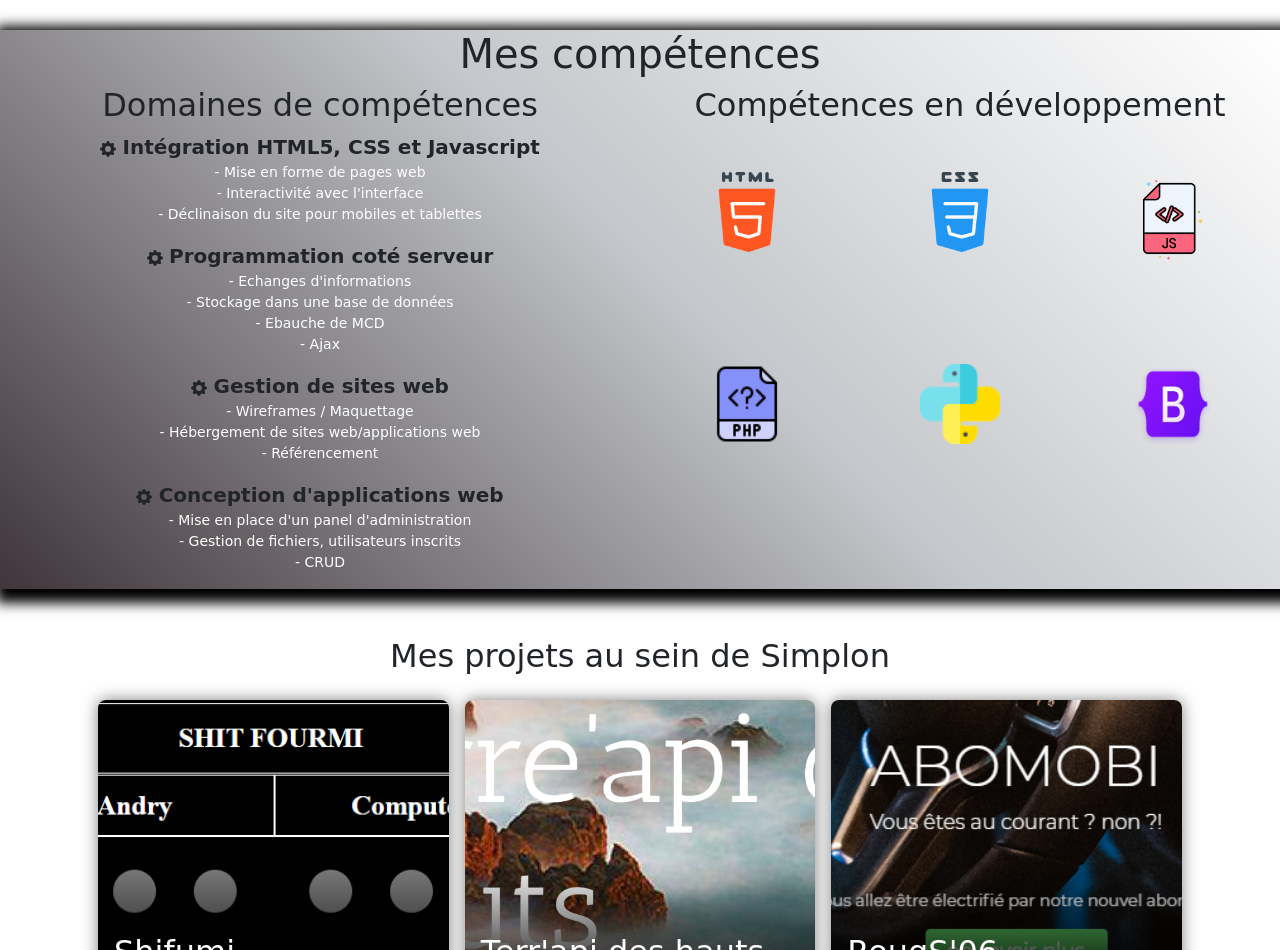
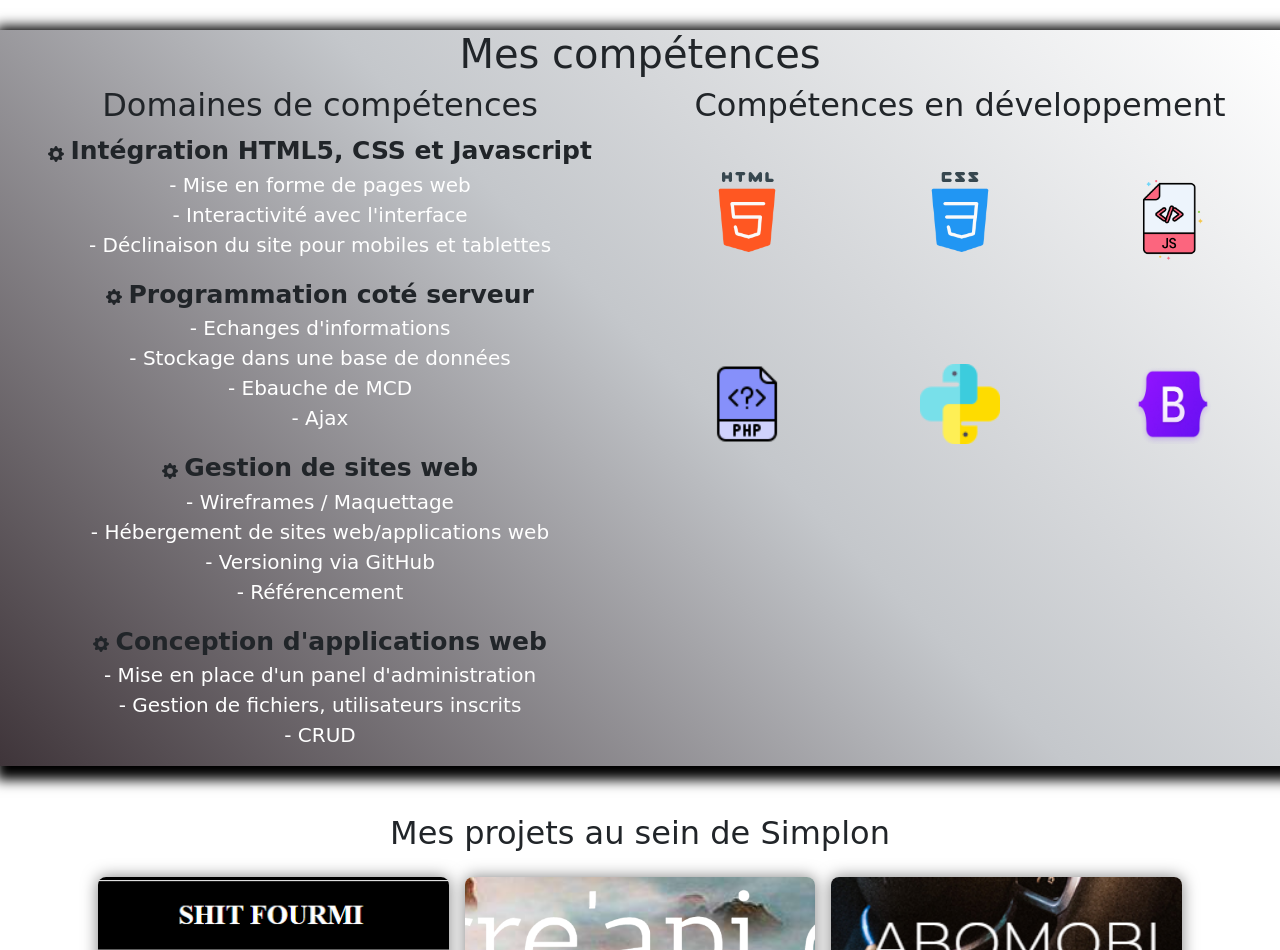
Before and after one commit to AndryRaza/portfolio_andry, a plain HTML site: page index.html in a window 1280 px wide. Shown: the part 1520-2470 px from the top of the page. Drawn offline with nearby package versions, Linux system fonts and the light colour scheme; a web font is replaced by a local one.

Commit message:
Modification des polices dans "mes compétences"

```diff
--- a/index.html
+++ b/index.html
@@ -184,8 +184,8 @@
                         class="bi bi-gear-fill" viewBox="0 0 16 16">
                         <path
                             d="M9.405 1.05c-.413-1.4-2.397-1.4-2.81 0l-.1.34a1.464 1.464 0 0 1-2.105.872l-.31-.17c-1.283-.698-2.686.705-1.987 1.987l.169.311c.446.82.023 1.841-.872 2.105l-.34.1c-1.4.413-1.4 2.397 0 2.81l.34.1a1.464 1.464 0 0 1 .872 2.105l-.17.31c-.698 1.283.705 2.686 1.987 1.987l.311-.169a1.464 1.464 0 0 1 2.105.872l.1.34c.413 1.4 2.397 1.4 2.81 0l.1-.34a1.464 1.464 0 0 1 2.105-.872l.31.17c1.283.698 2.686-.705 1.987-1.987l-.169-.311a1.464 1.464 0 0 1 .872-2.105l.34-.1c1.4-.413 1.4-2.397 0-2.81l-.34-.1a1.464 1.464 0 0 1-.872-2.105l.17-.31c.698-1.283-.705-2.686-1.987-1.987l-.311.169a1.464 1.464 0 0 1-2.105-.872l-.1-.34zM8 10.93a2.929 2.929 0 1 1 0-5.86 2.929 2.929 0 0 1 0 5.858z" />
-                    </svg> <strong>Intégration HTML5, CSS et Javascript</strong>
-                    <p class="text-white" style="font-size:14px">
+                    </svg> <strong class="competences_titre">Intégration HTML5, CSS et Javascript</strong>
+                    <p class="text-white competences_text">
                         - Mise en forme de pages web <br>
                         - Interactivité avec l'interface <br>
                         - Déclinaison du site pour mobiles et tablettes<br>
@@ -196,8 +196,8 @@
                         class="bi bi-gear-fill" viewBox="0 0 16 16">
                         <path
                             d="M9.405 1.05c-.413-1.4-2.397-1.4-2.81 0l-.1.34a1.464 1.464 0 0 1-2.105.872l-.31-.17c-1.283-.698-2.686.705-1.987 1.987l.169.311c.446.82.023 1.841-.872 2.105l-.34.1c-1.4.413-1.4 2.397 0 2.81l.34.1a1.464 1.464 0 0 1 .872 2.105l-.17.31c-.698 1.283.705 2.686 1.987 1.987l.311-.169a1.464 1.464 0 0 1 2.105.872l.1.34c.413 1.4 2.397 1.4 2.81 0l.1-.34a1.464 1.464 0 0 1 2.105-.872l.31.17c1.283.698 2.686-.705 1.987-1.987l-.169-.311a1.464 1.464 0 0 1 .872-2.105l.34-.1c1.4-.413 1.4-2.397 0-2.81l-.34-.1a1.464 1.464 0 0 1-.872-2.105l.17-.31c.698-1.283-.705-2.686-1.987-1.987l-.311.169a1.464 1.464 0 0 1-2.105-.872l-.1-.34zM8 10.93a2.929 2.929 0 1 1 0-5.86 2.929 2.929 0 0 1 0 5.858z" />
-                    </svg> <strong> Programmation coté serveur </strong>
-                    <p class="text-white" style="font-size:14px">
+                    </svg> <strong class="competences_titre"> Programmation coté serveur </strong>
+                    <p class="text-white competences_text">
                         - Echanges d'informations <br>
                         - Stockage dans une base de données <br>
                         - Ebauche de MCD<br>
@@ -209,10 +209,11 @@
                         class="bi bi-gear-fill" viewBox="0 0 16 16">
                         <path
                             d="M9.405 1.05c-.413-1.4-2.397-1.4-2.81 0l-.1.34a1.464 1.464 0 0 1-2.105.872l-.31-.17c-1.283-.698-2.686.705-1.987 1.987l.169.311c.446.82.023 1.841-.872 2.105l-.34.1c-1.4.413-1.4 2.397 0 2.81l.34.1a1.464 1.464 0 0 1 .872 2.105l-.17.31c-.698 1.283.705 2.686 1.987 1.987l.311-.169a1.464 1.464 0 0 1 2.105.872l.1.34c.413 1.4 2.397 1.4 2.81 0l.1-.34a1.464 1.464 0 0 1 2.105-.872l.31.17c1.283.698 2.686-.705 1.987-1.987l-.169-.311a1.464 1.464 0 0 1 .872-2.105l.34-.1c1.4-.413 1.4-2.397 0-2.81l-.34-.1a1.464 1.464 0 0 1-.872-2.105l.17-.31c.698-1.283-.705-2.686-1.987-1.987l-.311.169a1.464 1.464 0 0 1-2.105-.872l-.1-.34zM8 10.93a2.929 2.929 0 1 1 0-5.86 2.929 2.929 0 0 1 0 5.858z" />
-                    </svg> <strong> Gestion de sites web </strong>
-                    <p class="text-white" style="font-size:14px">
+                    </svg> <strong class="competences_titre"> Gestion de sites web </strong>
+                    <p class="text-white competences_text">
                         - Wireframes / Maquettage <br>
                         - Hébergement de sites web/applications web<br>
+                        - Versioning via GitHub <br>
                         - Référencement <br>
                     </p>
                 </div>
@@ -222,8 +223,8 @@
                         class="bi bi-gear-fill" viewBox="0 0 16 16">
                         <path
                             d="M9.405 1.05c-.413-1.4-2.397-1.4-2.81 0l-.1.34a1.464 1.464 0 0 1-2.105.872l-.31-.17c-1.283-.698-2.686.705-1.987 1.987l.169.311c.446.82.023 1.841-.872 2.105l-.34.1c-1.4.413-1.4 2.397 0 2.81l.34.1a1.464 1.464 0 0 1 .872 2.105l-.17.31c-.698 1.283.705 2.686 1.987 1.987l.311-.169a1.464 1.464 0 0 1 2.105.872l.1.34c.413 1.4 2.397 1.4 2.81 0l.1-.34a1.464 1.464 0 0 1 2.105-.872l.31.17c1.283.698 2.686-.705 1.987-1.987l-.169-.311a1.464 1.464 0 0 1 .872-2.105l.34-.1c1.4-.413 1.4-2.397 0-2.81l-.34-.1a1.464 1.464 0 0 1-.872-2.105l.17-.31c.698-1.283-.705-2.686-1.987-1.987l-.311.169a1.464 1.464 0 0 1-2.105-.872l-.1-.34zM8 10.93a2.929 2.929 0 1 1 0-5.86 2.929 2.929 0 0 1 0 5.858z" />
-                    </svg> <strong> Conception d'applications web </strong>
-                    <p class="text-white" style="font-size:14px">
+                    </svg> <strong class="competences_titre"> Conception d'applications web </strong>
+                    <p class="text-white competences_text">
                         - Mise en place d'un panel d'administration<br>
                         - Gestion de fichiers, utilisateurs inscrits<br>
                         - CRUD <br>
--- a/style/style.css
+++ b/style/style.css
@@ -43,6 +43,10 @@ box-shadow: 5px 5px 12px 9px #000000;
     font-size:40px;
 }
 
+.competences_titre{
+font-size:25px
+}
+
 .d_comp{
     font-size:20px;
 }
```
